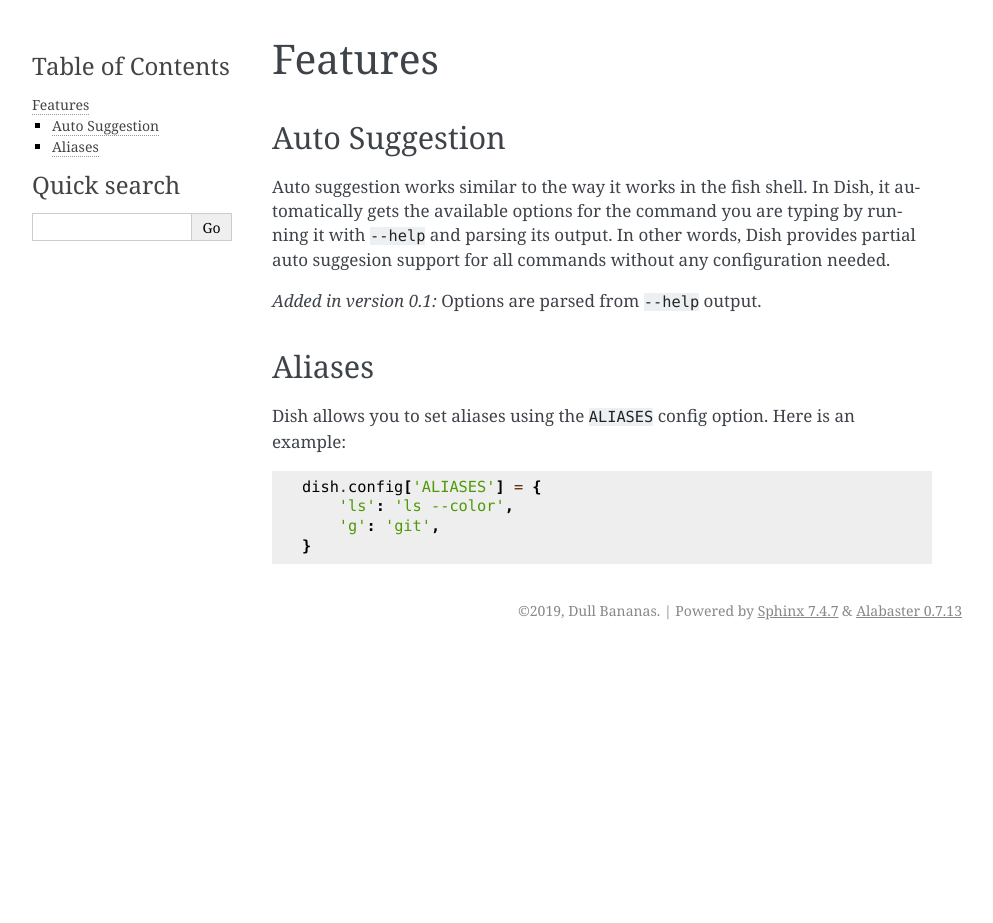
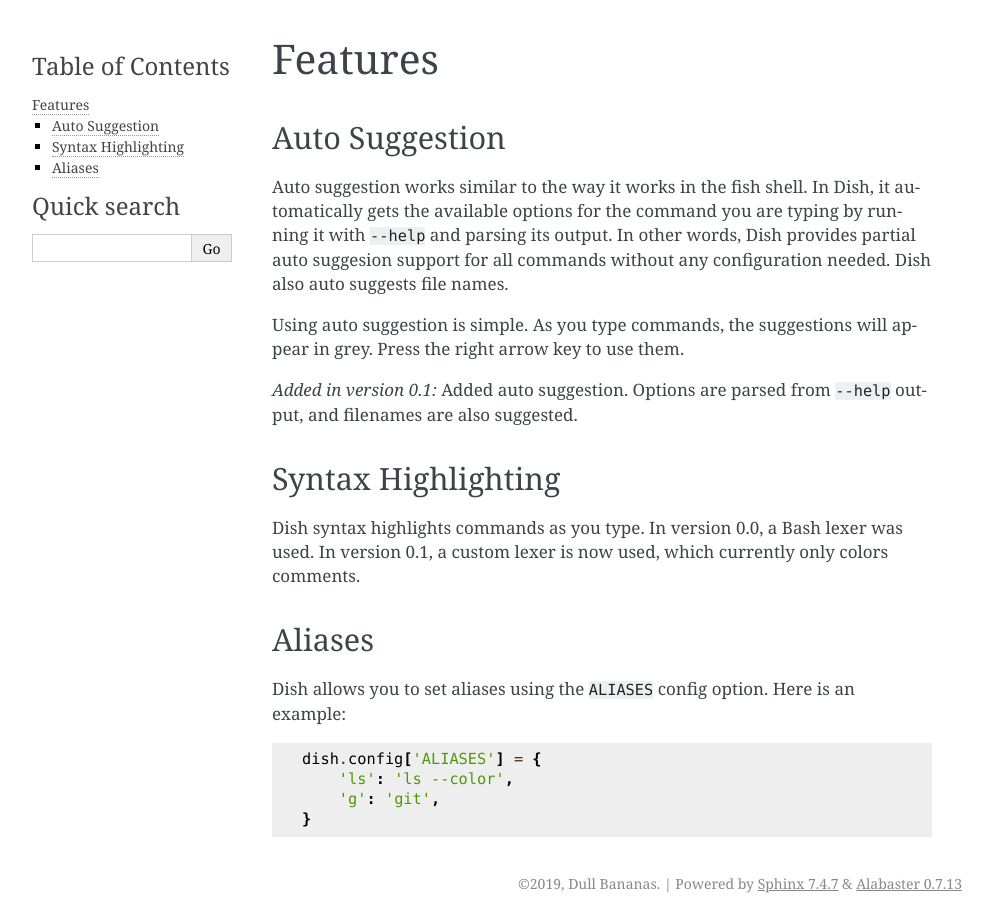
Before and after one commit to dullbananas/dish, a Sphinx documentation site: the page built from docs/features.rst, in a window 1280 px wide. Shown: the whole page, without its empty margins (148-1141 px from the left). Built offline with Sphinx 7.4.7, drawn with Linux system fonts in a browser that asks for light colours; before the commit the page ends 900 px from its top, so only the background shows below that.

Commit message:
Improve docs

```diff
--- a/docs/extensions.rst
+++ b/docs/extensions.rst
@@ -60,3 +60,6 @@ These are the prompt predicates that it defins:
 
 ``git``
    Returns ``True`` if the current working directory is in a Git repository.
+
+.. versionchanged:: 0.1
+   Git-related stuff now works with subdirectories in a repository.
--- a/docs/features.rst
+++ b/docs/features.rst
@@ -9,10 +9,22 @@ Auto suggestion works similar to the way it works in the fish shell. In Dish, it
 automatically gets the available options for the command you are typing by
 running it with ``--help`` and parsing its output. In other words, Dish provides
 partial auto suggesion support for all commands without any configuration
-needed.
+needed. Dish also auto suggests file names.
+
+Using auto suggestion is simple. As you type commands, the suggestions will
+appear in grey. Press the right arrow key to use them.
 
 .. versionadded:: 0.1
-   Options are parsed from ``--help`` output.
+   Added auto suggestion. Options are parsed from ``--help`` output, and
+   filenames are also suggested.
+
+
+Syntax Highlighting
+-------------------
+
+Dish syntax highlights commands as you type. In version 0.0, a Bash lexer was
+used. In version 0.1, a custom lexer is now used, which currently only colors
+comments.
 
 
 Aliases
```
